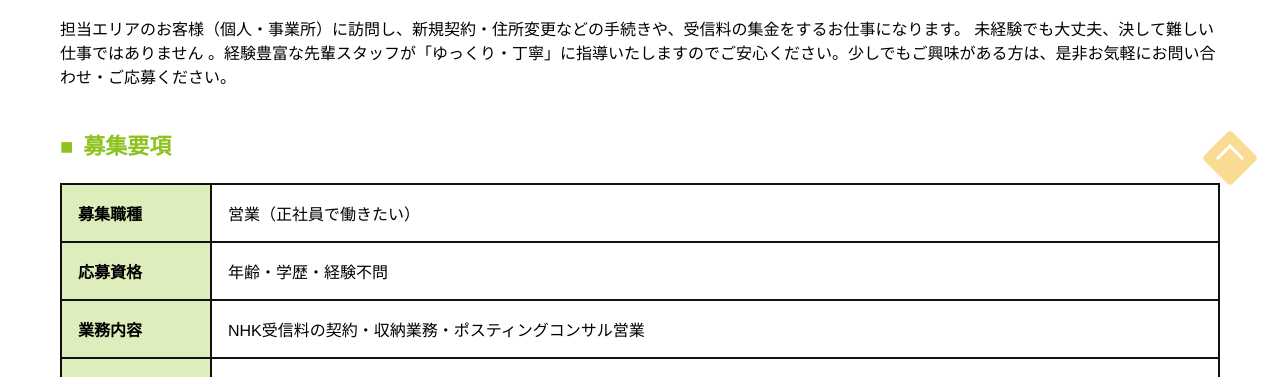
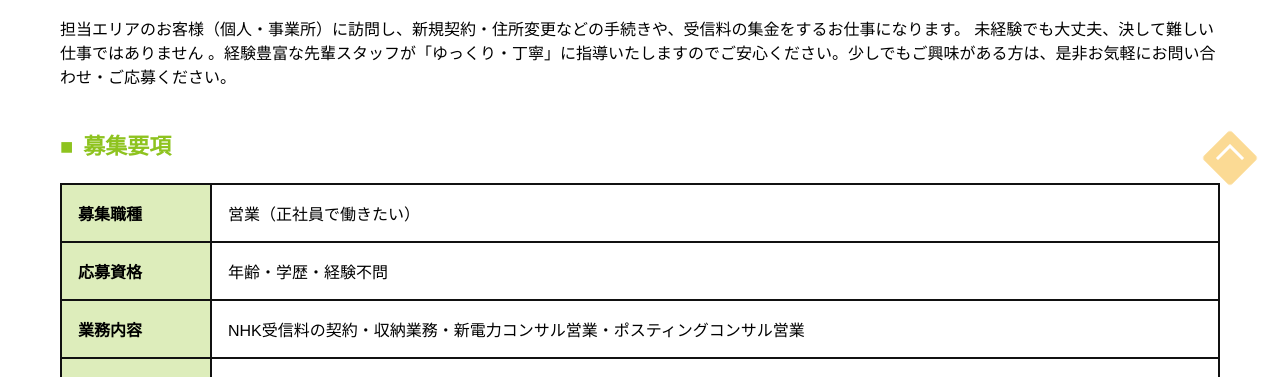
Before and after one commit to 9631kunn/bp-inc, a Gatsby site: page /recruitment in a window 1280 px wide. Shown: the part 572-949 px from the top of the page. Built offline with nearby package versions, Linux system fonts and the light colour scheme; Gatsby itself is replaced by a stand-in of ours.

Commit message:
add: text

```diff
--- a/src/pages/recruitment.js
+++ b/src/pages/recruitment.js
@@ -32,7 +32,7 @@
   const tableContent1 = [
     { h: '募集職種', d: '営業（正社員で働きたい）' },
     { h: '応募資格', d: '年齢・学歴・経験不問' },
-    { h: '業務内容', d: 'NHK受信料の契約・収納業務・ポスティングコンサル営業' },
+    { h: '業務内容', d: 'NHK受信料の契約・収納業務・新電力コンサル営業・ポスティングコンサル営業' },
     { h: '勤務地', d: '	東京23区およびその周辺地域' },
     { h: '勤務時間', d: '【1】10:00～19:00　【2】11:00～20:00　【3】12:00～21:00　※休憩60分' },
     { h: '休日・休暇', d: '年間休日100日（GW・夏季・年末年始休暇、有給休暇）、平均月8日（当社カレンダーによる）' },
@@ -56,7 +56,7 @@
   const tableContent2 = [
     { h: '募集職種	', d: '営業サポート（日数、時間で働きたい）' },
     { h: '応募資格', d: '学歴・経験不問' },
-    { h: '業務内容', d: 'NHK受信料の契約・収納業務・ポスティングコンサル営業' },
+    { h: '業務内容', d: 'NHK受信料の契約・収納業務・新電力コンサル営業・ポスティングコンサル営業' },
     { h: '勤務地', d: '東京23区およびその周辺地域' },
     { h: '勤務時間', d: '週2日～・4H／日～（ご相談可能）' },
     { h: '給与', d: '完全歩合・時給' },
```
